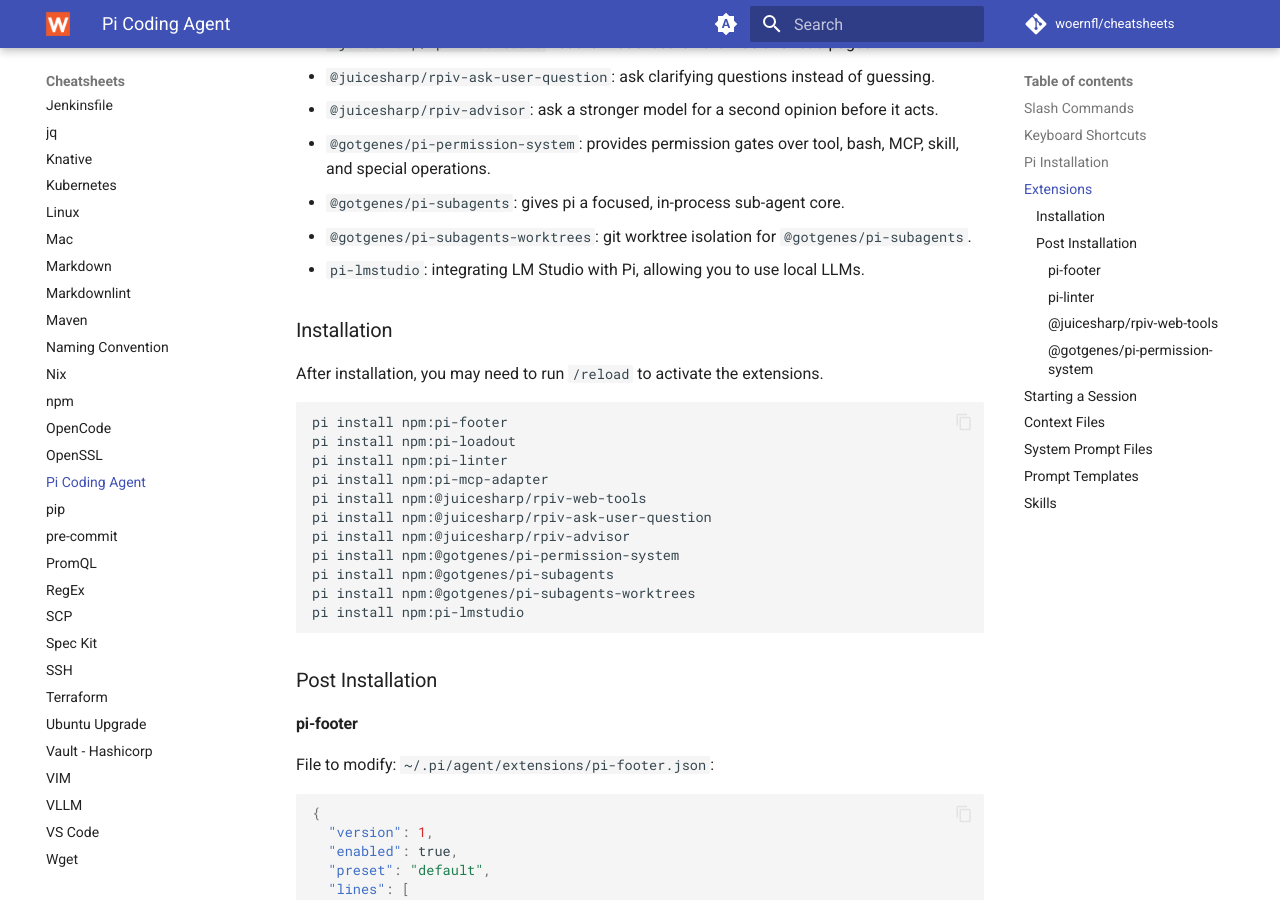
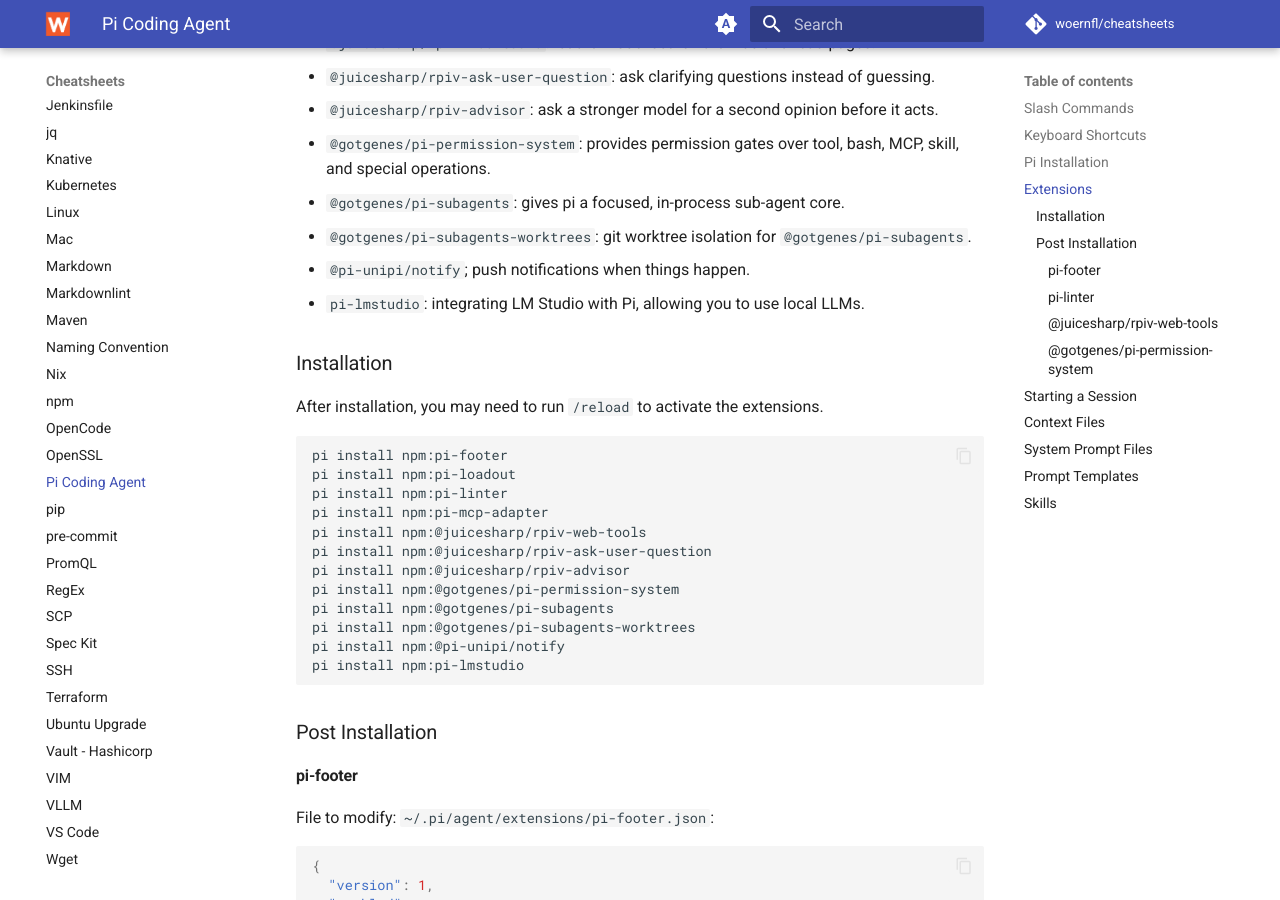
Before and after one commit to woernfl/cheatsheets, an MkDocs documentation site: the page built from docs/pi.md, in a window 1280 px wide and 900 px high, scrolled down 1811 px. Built offline with MkDocs 1.6.1 and Material for MkDocs 9.7.7, drawn with Linux system fonts in a browser that asks for light colours; comment, search, counter and statistics services are not loaded.

Commit message:
Add @pi-unipi/notify installation instructions

````diff
--- a/docs/pi.md
+++ b/docs/pi.md
@@ -59,6 +59,7 @@
 - `@gotgenes/pi-permission-system`: provides permission gates over tool, bash, MCP, skill, and special operations.
 - `@gotgenes/pi-subagents`: gives pi a focused, in-process sub-agent core.
 - `@gotgenes/pi-subagents-worktrees`: git worktree isolation for `@gotgenes/pi-subagents`.
+- `@pi-unipi/notify`; push notifications when things happen.
 - `pi-lmstudio`: integrating LM Studio with Pi, allowing you to use local LLMs.
 
 ### Installation
@@ -76,6 +77,7 @@
 pi install npm:@gotgenes/pi-permission-system
 pi install npm:@gotgenes/pi-subagents
 pi install npm:@gotgenes/pi-subagents-worktrees
+pi install npm:@pi-unipi/notify
 pi install npm:pi-lmstudio
 ```
 
````
